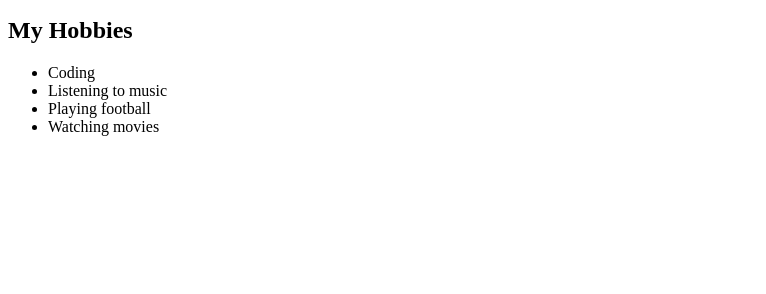
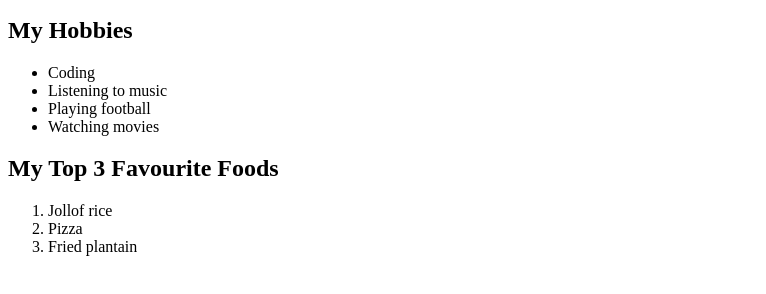
Before and after one commit to vincentonyenze/websitenew, a plain HTML site: page index.html in a window 1280 px wide. Shown: the part 406-700 px from the top of the page, without its empty margins (0-766 px from the left). Drawn offline with Linux system fonts and the light colour scheme.

Commit message:
add favourite foods list

```diff
--- a/index.html
+++ b/index.html
@@ -20,5 +20,12 @@
         <li>Playing football</li>
         <li>Watching movies</li>
     </ul>
+
+    <h2>My Top 3 Favourite Foods</h2>
+    <ol>
+        <li>Jollof rice</li>
+        <li>Pizza</li>
+        <li>Fried plantain</li>
+    </ol>
 </body>
 </html>
```
